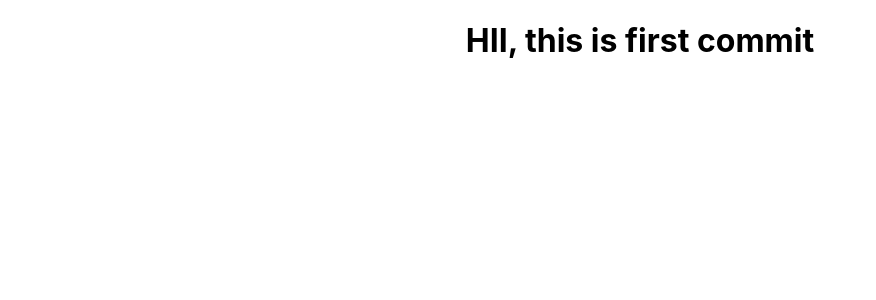
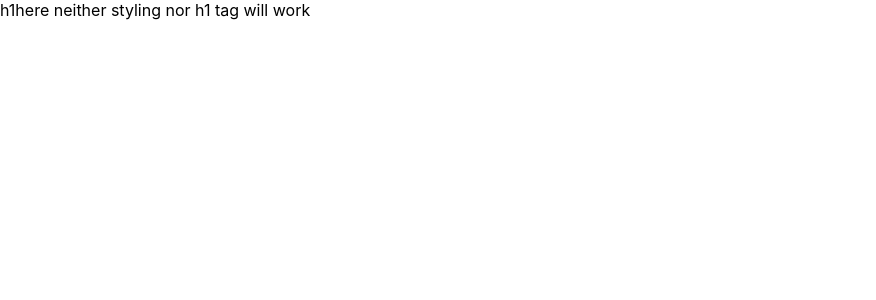
Before and after one commit to vickythakur0398/react-max-learn, a React (Create React App) app: page / in a window 1280 px wide. Shown: the top 300 px of the page, without its empty margins (0-876 px from the left). Built offline with nearby package versions, Linux system fonts and the light colour scheme.

Commit message:
understanding jsx p-1

```diff
--- a/src/App.css
+++ b/src/App.css
@@ -1,6 +1,8 @@
 .App {
   text-align: center;
 }
+/*
+all of these including the above part is provided so we dont need their styling
 
 .App-logo {
   height: 40vmin;
@@ -35,4 +37,4 @@
   to {
     transform: rotate(360deg);
   }
-}
+} */
--- a/src/App.js
+++ b/src/App.js
@@ -1,17 +1,21 @@
 //..here we have come form rnder kyuki isi ko kar rha h refer
 //so this is our
 import React from 'react';
-import logo from './logo.svg';
 import './App.css';
 
 function App() {
-  return (
-    <div className="App">
+  // return (
+  //   <div className="App">
 
-       <h1>
-         HII, this is first commit
-       </h1>
-    </div>
+  //      <h1>
+  //        HII, this is first commit
+  //      </h1>
+  //   </div>
+//we will se that how that code which we have commented works
+
+  return(
+    //here crateElement can take unlimited agruments but min 3 is necessary
+  React.createElement('div' ,null, 'h1' , 'here neither styling nor h1 tag will work')
   );
 }
 
--- a/src/index.css
+++ b/src/index.css
@@ -1,3 +1,4 @@
+/* we also get this and this also applies globally */
 body {
   margin: 0;
   font-family: -apple-system, BlinkMacSystemFont, 'Segoe UI', 'Roboto', 'Oxygen',
```
